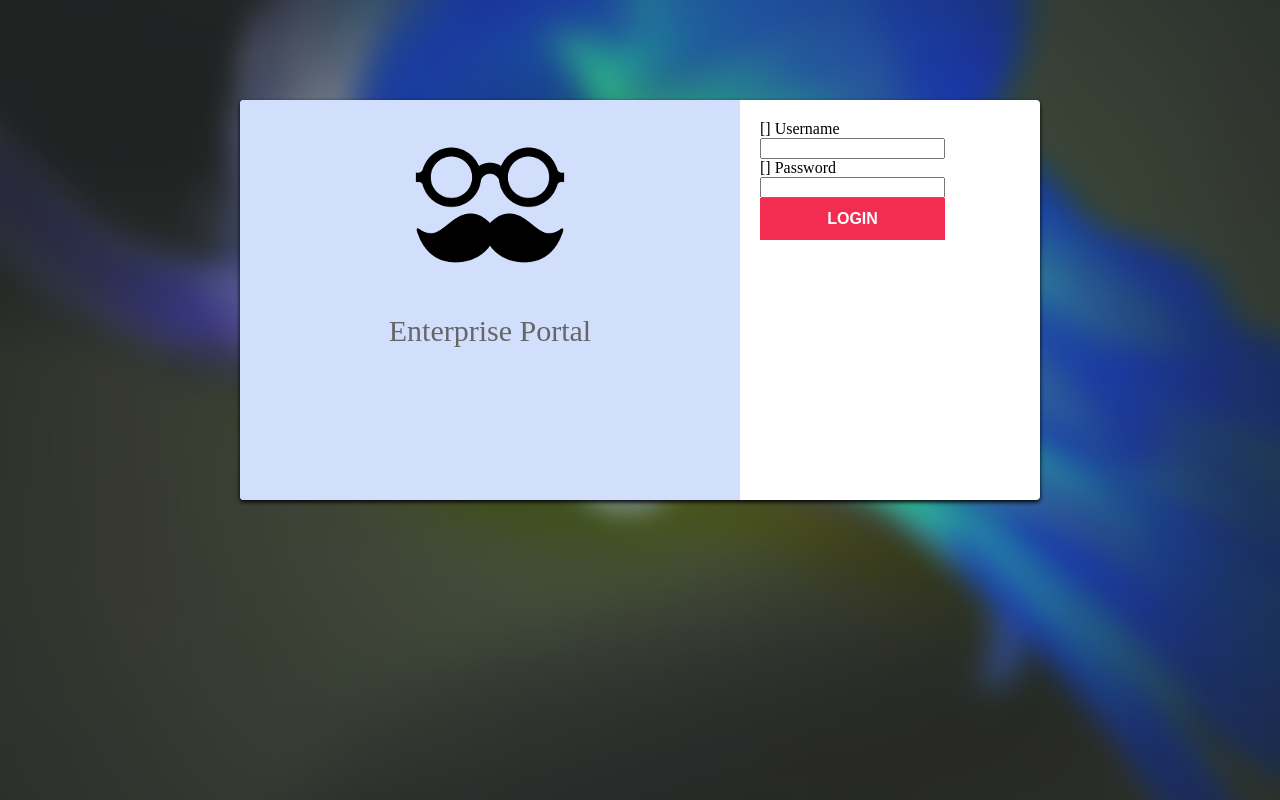
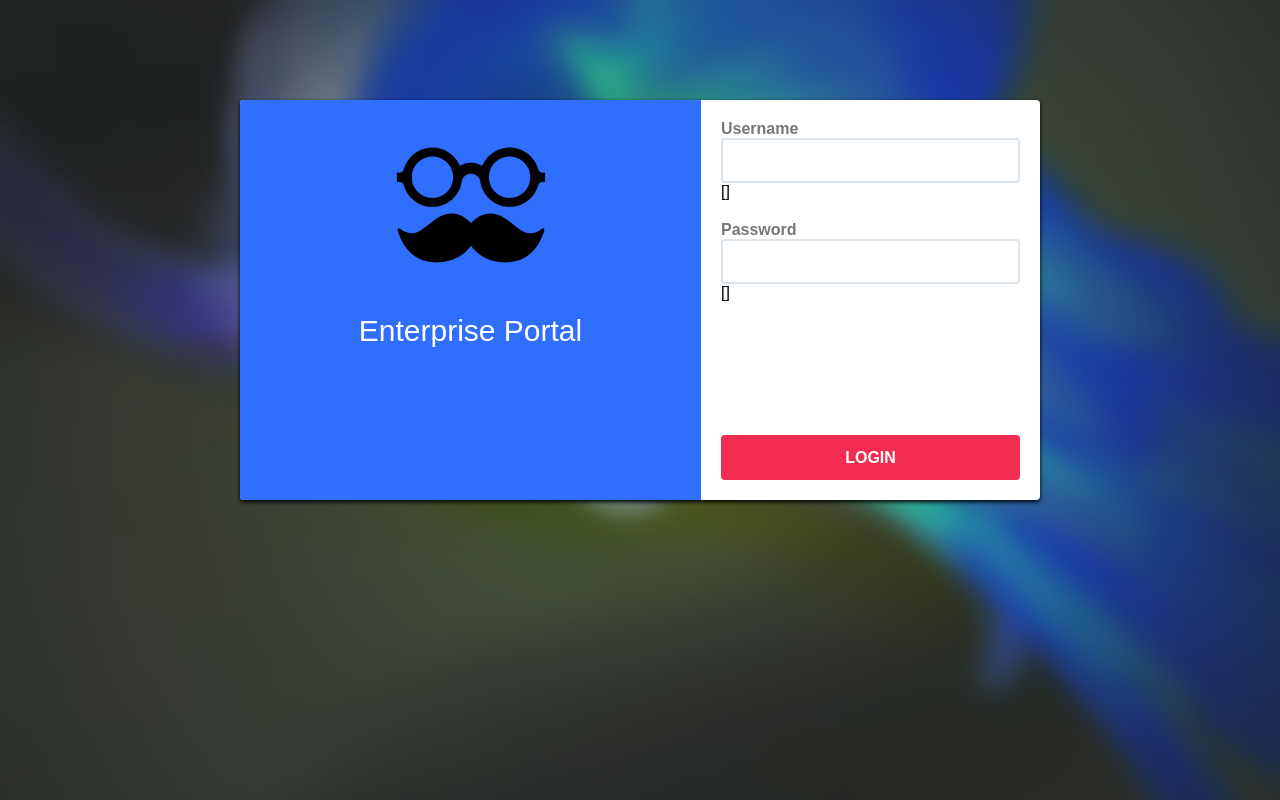
Before and after one commit to khwiri/django-groucho, a Django app: template groucho/templates/groucho/login.html in a window 1280 px wide. Run offline with Django 3.2, Linux system fonts and the light colour scheme; the template is opened without the code that fills it, so the values that code supplies are empty, except form fields; tables that the repository leaves empty hold one stand-in row (values such as "Sample post"); form fields are guessed from the names that the template uses; style sheets or scripts are compiled from the project's sources.

Commit message:
Styling login page
These are mostly quick styles being added to the login page while trying
to figure out a good look and feel to have as a default;

```diff
--- a/groucho/static/groucho/sass/abstracts/_variables.scss
+++ b/groucho/static/groucho/sass/abstracts/_variables.scss
@@ -0,0 +1,4 @@
+$input-border-color: #dce4ec !default;
+$input-focus-border-color: #2c3e50 !default;
+$input-placeholder-color: $input-border-color !default;
+$input-text-color: #2c3e50 !default;
--- a/groucho/static/groucho/sass/base/_base.scss
+++ b/groucho/static/groucho/sass/base/_base.scss
@@ -1,4 +1,25 @@
 html {
+    font-family: Arial, sans-serif;
     background: url(../img/background.jpg) no-repeat center center fixed;
     @include background-size(cover);
 }
+
+input {
+    border: 2px solid $input-border-color;
+    padding: 10px 15px;
+    height: 45px;
+    font-size: 20px;
+    color: $input-text-color;
+    box-sizing: border-box;
+    transition: border-color ease-in-out .15s;
+    border-radius: 4px;
+
+    &:focus {
+        outline: 0;
+        border-color: $input-focus-border-color;
+    }
+
+    &::placeholder {
+        color: $input-placeholder-color;
+    }
+}
--- a/groucho/static/groucho/sass/base/_generic.scss
+++ b/groucho/static/groucho/sass/base/_generic.scss
@@ -4,12 +4,11 @@
     height: 400px;
     margin: 100px auto;
     background-color: #fff;
-    // border: 1px solid #aaa;
     border-radius: 4px;
     box-shadow: 0 2px 4px #000;
 
     .product {
-        background-color: #d1dffd;
+        background-color: #306ffe;
         width: 500px;
         border-top-left-radius: 4px;
         border-bottom-left-radius: 4px;
@@ -18,16 +17,49 @@
 
         .title {
             margin-top: 30px;
-            color: #666;
+            color: #fff;
             font-size: 30px;
         }
     }
 
     .login {
+        flex-grow: 1;
         padding: 20px;
 
-        .login-button {
-            width: 100%;
+        form {
+            height: 100%;
+            display: flex;
+            flex-direction: column;
+            justify-content: space-between;
+
+            .fields {
+                .errorlist {
+                    list-style: none;
+                    margin: 20px 0;
+                    padding: 10px;
+                    color: #fff;
+                    background-color: #ff0000;
+                    border-radius: 4px;
+
+                    &.nonfield {
+                        margin: 0 0 20px;
+                    }
+                }
+
+                .field {
+                    margin-bottom: 20px;
+                }
+
+                label {
+                    font-weight: bold;
+                    color: #777;
+                }
+            }
+
+
+            .login-button {
+                width: 100%;
+            }
         }
     }
 }
--- a/groucho/templates/admin/source_summary.html
+++ b/groucho/templates/admin/source_summary.html
@@ -3,7 +3,6 @@
 {% block extrahead %}
     {{ block.super }}
     <script type="text/javascript" src="{{STATIC_URL}}groucho/js/groucho.min.js"></script>
-
 {% endblock extrahead %}
 
 {% block content_title %}
--- a/groucho/templates/groucho/login.html
+++ b/groucho/templates/groucho/login.html
@@ -1,7 +1,7 @@
 <!DOCTYPE html>
 <html>
     <head>
-        <title>Groucho Login</title>
+        <title>Portal Login</title>
         <meta name="viewport" content="width=device-width, initial-scale=1, user-scalable=no">
         <link rel="stylesheet" href="{{STATIC_URL}}groucho/css/groucho.css">
     </head>
@@ -13,21 +13,23 @@
             </div>
             <div class="login">
                 <form action="{% url 'groucho-login' %}" method="post">
+                    <div class="fields">
                         {% csrf_token %}
-
                         {{ form.non_field_errors }}
-                    <div class="fieldWrapper">
-                        {{ form.username.errors }}
+                        <div class="field">
                             <label for="{{ form.username.id_for_label }}">Username</label>
                             <div>{{ form.username }}</div>
+                            {{ form.username.errors }}
                         </div>
-                    <div class="fieldWrapper">
-                        {{ form.password.errors }}
+                        <div class="field">
                             <label for="{{ form.message.id_for_label }}">Password</label>
                             <div>{{ form.password }}</div>
+                            {{ form.password.errors }}
                         </div>
-
+                    </div>
+                    <div "submit-row">
                         <input class="login-button button" type="submit" value="Login"/>
+                    </div>
                 </form>
             </div>
         </div>
```
Lines whose indentation alone changed are shown as unchanged.
